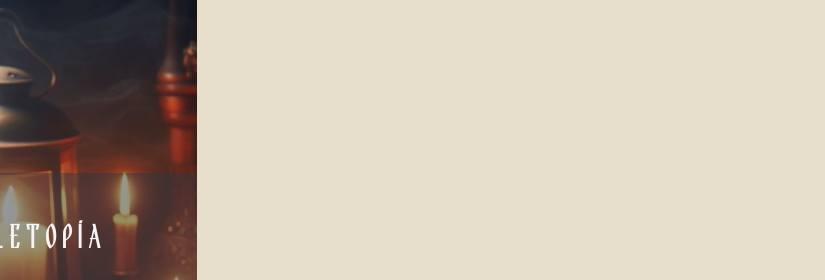
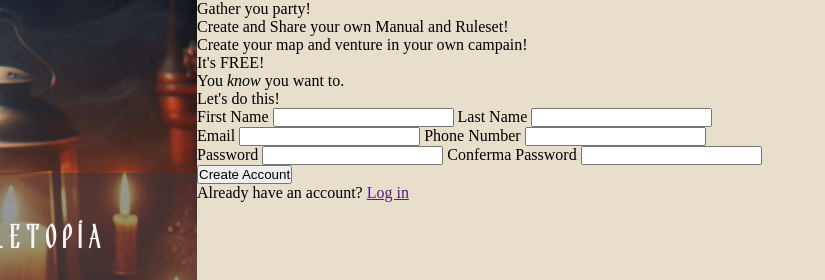
Before and after one commit to VexScythe/sign-up-form, a plain HTML site: page index.html in a window 1280 px wide. Shown: the top 280 px of the page, 251-1076 px from the left. Drawn offline with Linux system fonts and the light colour scheme.

Commit message:
feat: create the template for right section

```diff
--- a/index.html
+++ b/index.html
@@ -14,6 +14,44 @@
             <p class="title">TABLETOPIA</p>
         </div>
     </div>
-    <div class="r-side"></div>
+    <div class="r-side">
+        <div class="rs-h-text">Gather you party! <br>
+            Create and Share your own Manual and Ruleset! <br>
+            Create your map and venture in your own campain! <br>
+            It's FREE!
+        </div>
+        <div class="rs-h-text">You <em>know</em> you want to.</div>
+        <div class="form-container">
+            <form action="" method="post">
+                <div class="form-container-header">
+                    <div class="form-title">Let's do this!</div>
+                    <div class="form-row">
+                        <label for="first_name">First Name</label>
+                        <input type="text" id="first_name" name="first_name" required>
+                        <label for="last_name">Last Name</label>
+                        <input type="text" id="last_name" name="last_name" required>
+                    </div>
+                    <div class="form-row">
+                        <label for="email">Email</label>
+                        <input type="email" id="email" name="email" required>
+                        <label for="phone">Phone Number</label>
+                        <input type="tel" id="phone" name="phone" min="10" required>
+                    </div>
+                    <div class="form-row">
+                        <label for="password">Password</label>
+                        <input type="password" id="password" name="password" min="8" required>
+                        <label for="confirm-password">Conferma Password</label>
+                        <input type="password" id="confirm-password" name="confirm-password" min="8" required>
+                    </div>
+                </div>
+                <div class="form-container-footer">
+                <button type="submit">Create Account</button>
+                </div>
+            </form>
+        </div>
+        <div class="rs-footer">
+            <div class="rs-f-text">Already have an account? <a href="">Log in</a></div>
+        </div>
+    </div>
 </body>
 </html>
```
